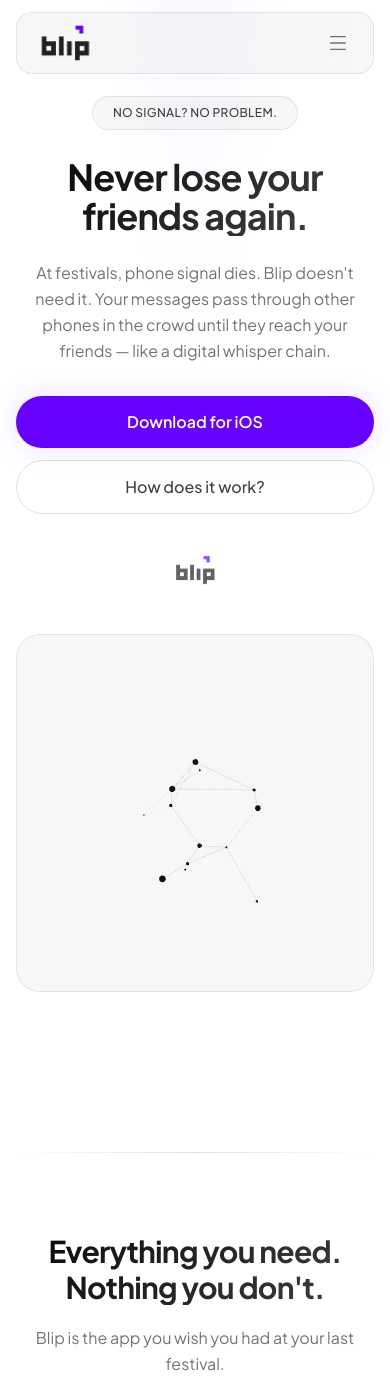
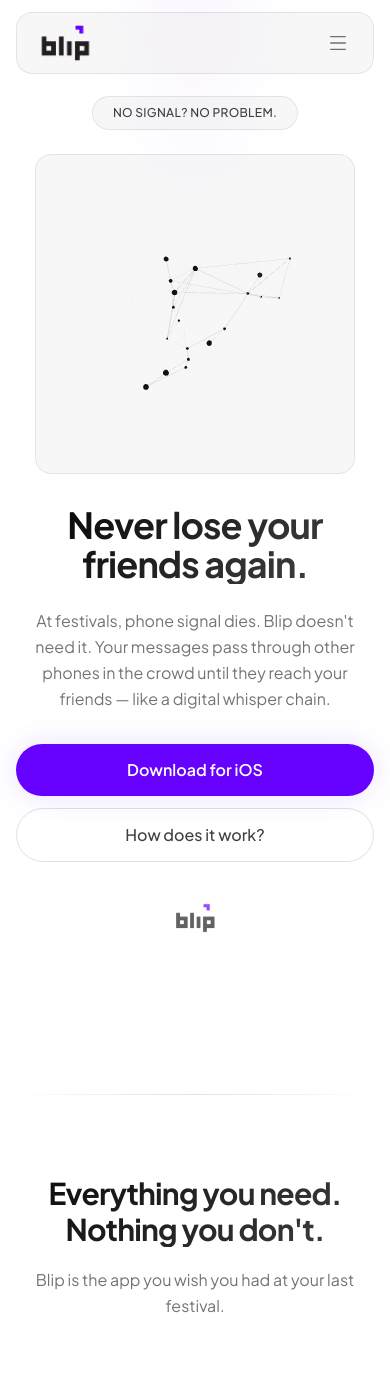
Before and after one commit to txc0ld/heyblip.au, a Next.js app: page / in a window 390 px wide. Shown: the top 1383 px of the page. Built offline with nearby package versions, Linux system fonts and the light colour scheme.

Commit message:
fix(hero): 2x spawn speed, mobile mesh below badge

```diff
--- a/src/components/Hero.tsx
+++ b/src/components/Hero.tsx
@@ -14,23 +14,36 @@
   return (
     <section className="relative min-h-screen flex items-center pt-24 md:pt-32 pb-20 md:pb-40 px-4 sm:px-6 overflow-hidden">
       <div className="max-w-7xl mx-auto w-full">
-        <div className="grid grid-cols-1 lg:grid-cols-2 gap-12 lg:gap-8 xl:gap-0 items-center">
 
-          {/* ── Left: copy ── */}
+        {/* ── Desktop: side-by-side grid ── */}
+        <div className="grid grid-cols-1 lg:grid-cols-2 gap-10 lg:gap-8 xl:gap-0 items-center">
+
+          {/* Left column: badge + (mobile: mesh) + copy */}
           <motion.div
             variants={stagger}
             initial="initial"
             animate="animate"
             className="relative z-10 flex flex-col items-center lg:items-start text-center lg:text-left"
           >
+            {/* Badge */}
             <motion.div
               variants={childFadeUp}
               transition={{ duration: 0.6, ease }}
-              className="glass rounded-full px-5 py-2 text-xs md:text-sm font-medium tracking-wide text-[var(--muted-strong)] uppercase mb-7 md:mb-8"
+              className="glass rounded-full px-5 py-2 text-xs md:text-sm font-medium tracking-wide text-[var(--muted-strong)] uppercase mb-6 md:mb-8"
             >
               No signal? No problem.
             </motion.div>
 
+            {/* Mobile mesh — sits right below badge, above headline */}
+            <motion.div
+              variants={childFadeUp}
+              transition={{ duration: 0.8, ease }}
+              className="lg:hidden w-full max-w-xs aspect-square mx-auto mb-8 rounded-2xl overflow-hidden glass"
+            >
+              <MeshBackground />
+            </motion.div>
+
+            {/* Headline */}
             <motion.h1
               variants={childFadeUp}
               transition={{ duration: 0.7, ease }}
@@ -41,6 +54,7 @@
               friends again.
             </motion.h1>
 
+            {/* Description */}
             <motion.p
               variants={childFadeUp}
               transition={{ duration: 0.7, ease }}
@@ -51,6 +65,7 @@
               until they reach your friends — like a digital whisper chain.
             </motion.p>
 
+            {/* CTAs */}
             <motion.div
               variants={childFadeUp}
               transition={{ duration: 0.7, ease }}
@@ -70,6 +85,7 @@
               </a>
             </motion.div>
 
+            {/* Logo */}
             <motion.div
               variants={childFadeUp}
               transition={{ duration: 0.9, ease, delay: 0.05 }}
@@ -85,14 +101,14 @@
             </motion.div>
           </motion.div>
 
-          {/* ── Right: mesh visualization ── */}
+          {/* Right column: mesh (desktop only) */}
           <motion.div
             initial={{ opacity: 0, scale: 0.95 }}
             animate={{ opacity: 1, scale: 1 }}
             transition={{ duration: 1, ease, delay: 0.15 }}
-            className="relative w-full"
+            className="hidden lg:block relative w-full"
           >
-            <div className="relative aspect-square max-w-[520px] mx-auto lg:ml-auto lg:mr-0 rounded-3xl overflow-hidden glass">
+            <div className="relative aspect-square max-w-[520px] ml-auto mr-0 rounded-3xl overflow-hidden glass">
               <MeshBackground />
             </div>
           </motion.div>
--- a/src/components/MeshBackground.tsx
+++ b/src/components/MeshBackground.tsx
@@ -7,7 +7,7 @@
 /* ─── CONFIG ─────────────────────────────────────────────── */
 const MAX_NODES = 60;
 const INITIAL_NODES = 6;
-const SPAWN_INTERVAL = 900;
+const SPAWN_INTERVAL = 450;
 const PULSE_INTERVAL = 3500;
 const PULSE_COUNT_MIN = 1;
 const PULSE_COUNT_MAX = 3;
```
